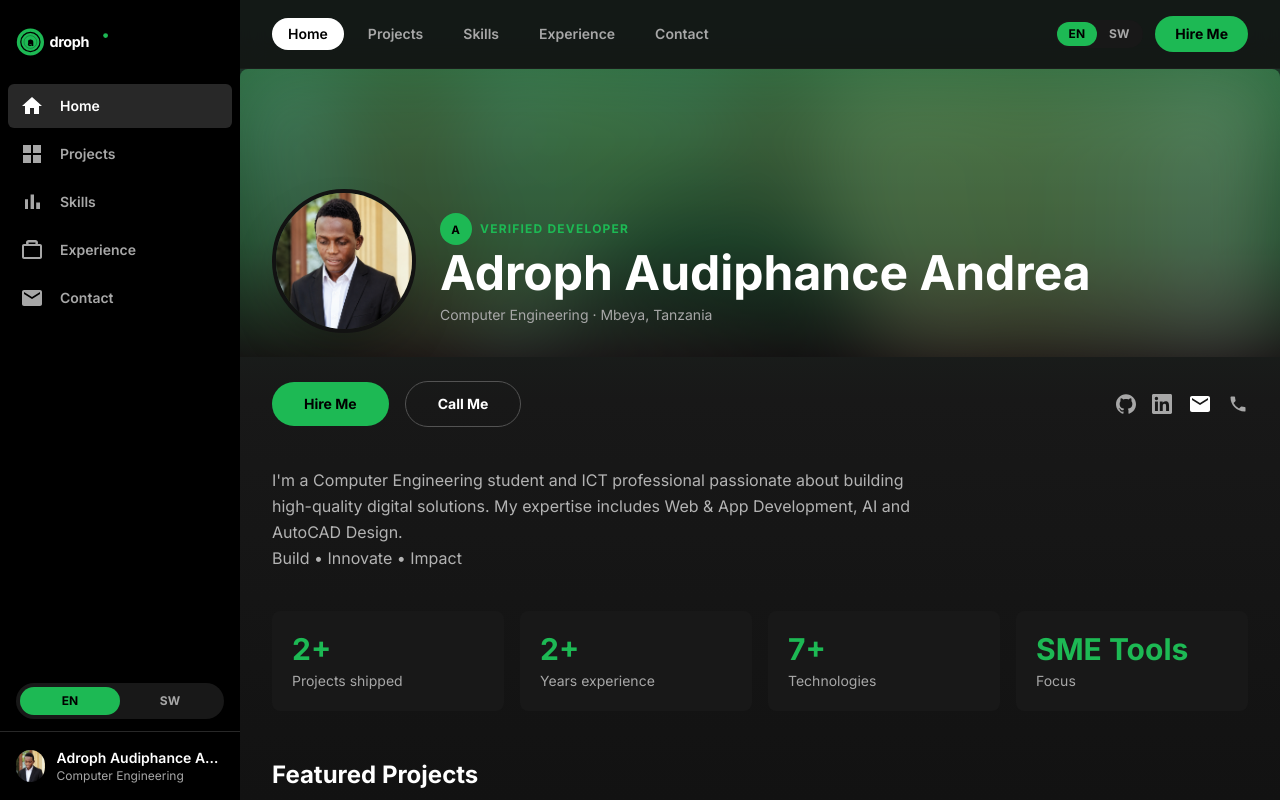
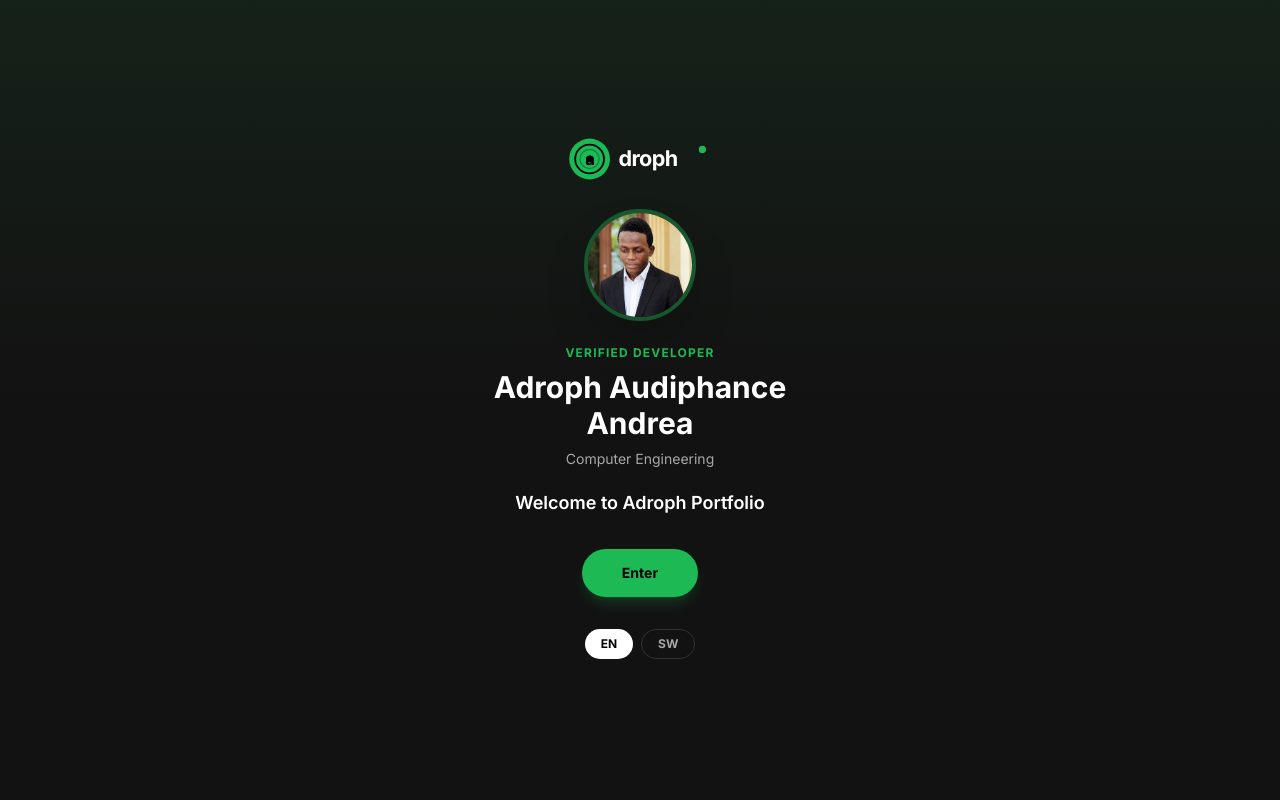
Before and after one commit to adroph2605-del/PORTF-, a React (Vite) app in the folder OneDrive/Desktop/POTFOLIO/PORTF/: page / in a window 1280 px wide. Built offline with nearby package versions, Linux system fonts and the light colour scheme; the HTML template or start-up script is replaced by a standard one; a web font is replaced by a local one.

Commit message:
Refactor HomeSection and layout adjustments

```diff
--- a/OneDrive/Desktop/POTFOLIO/PORTF/src/App.tsx
+++ b/OneDrive/Desktop/POTFOLIO/PORTF/src/App.tsx
@@ -269,9 +269,9 @@ function PhoneIcon() {
 
 function HomeSection({ lang, t }: { lang: Lang; t: (typeof T)["en"] }) {
   return (
-    <div className="pb-16">
+    <div className="pb-20 md:pb-16">
       <div
-        className="relative h-72 flex items-end px-8 pb-6 rounded-t-lg overflow-hidden mb-6"
+        className="relative min-h-[220px] sm:min-h-[260px] md:h-72 flex items-end px-4 sm:px-6 md:px-8 pb-5 md:pb-6 overflow-hidden mb-6"
         style={{ background: "linear-gradient(180deg, #2a6b3f 0%, #1a472a 60%, #121212 100%)" }}
       >
         <div
@@ -283,22 +283,26 @@ function HomeSection({ lang, t }: { lang: Lang; t: (typeof T)["en"] }) {
             filter: "blur(40px)",
           }}
         />
-        <div className="relative flex items-end gap-6">
-          <img src={ME.avatar} alt={ME.name} className="w-36 h-36 rounded-full object-cover shadow-2xl border-4 border-[#121212]" />
-          <div className="pb-2">
-            <p className="text-xs font-bold uppercase tracking-widest text-[#1DB954] mb-1 flex items-center gap-2">
+        <div className="relative flex flex-col sm:flex-row items-center sm:items-end gap-4 sm:gap-6 w-full">
+          <img
+            src={ME.avatar}
+            alt={ME.name}
+            className="w-24 h-24 sm:w-32 sm:h-32 md:w-36 md:h-36 rounded-full object-cover shadow-2xl border-4 border-[#121212] shrink-0"
+          />
+          <div className="pb-1 text-center sm:text-left">
+            <p className="text-xs font-bold uppercase tracking-widest text-[#1DB954] mb-1 flex items-center justify-center sm:justify-start gap-2">
               <AdroPh_Small /><span>{t.verified}</span>
             </p>
-            <h1 className="text-4xl md:text-5xl font-black mb-2">{ME.name}</h1>
-            <p className="text-[#A7A7A7] text-sm">{ME.role} · {ME.location}</p>
+            <h1 className="text-2xl sm:text-3xl md:text-5xl font-black mb-1 sm:mb-2 leading-tight">{ME.name}</h1>
+            <p className="text-[#A7A7A7] text-xs sm:text-sm">{ME.role} · {ME.location}</p>
           </div>
         </div>
       </div>
 
-      <div className="px-8 flex items-center gap-4 mb-10 flex-wrap">
-        <a href={`mailto:${ME.email}`} className="bg-[#1DB954] hover:bg-[#1ed760] text-black font-bold text-sm px-8 py-3 rounded-full transition-colors">{t.hireMe}</a>
-        <a href={`tel:${ME.phoneLink}`} className="border border-[#535353] hover:border-white text-white font-bold text-sm px-8 py-3 rounded-full transition-colors">{t.callMe}</a>
-        <div className="ml-auto flex items-center gap-4 text-[#A7A7A7]">
+      <div className="px-4 sm:px-6 md:px-8 flex items-center gap-3 mb-8 flex-wrap">
+        <a href={`mailto:${ME.email}`} className="bg-[#1DB954] hover:bg-[#1ed760] text-black font-bold text-sm px-6 sm:px-8 py-2.5 sm:py-3 rounded-full transition-colors">{t.hireMe}</a>
+        <a href={`tel:${ME.phoneLink}`} className="border border-[#535353] hover:border-white text-white font-bold text-sm px-6 sm:px-8 py-2.5 sm:py-3 rounded-full transition-colors">{t.callMe}</a>
+        <div className="w-full sm:w-auto sm:ml-auto flex items-center justify-center sm:justify-end gap-4 text-[#A7A7A7] mt-2 sm:mt-0">
           <a href={ME.github} target="_blank" rel="noreferrer" className="hover:text-white transition-colors" title="GitHub"><GithubIcon /></a>
           <a href={ME.linkedin} target="_blank" rel="noreferrer" className="hover:text-white transition-colors" title="LinkedIn"><LinkedInIcon /></a>
           <a href={`mailto:${ME.email}`} className="hover:text-white transition-colors" title="Email"><MailIcon active /></a>
@@ -306,26 +310,26 @@ function HomeSection({ lang, t }: { lang: Lang; t: (typeof T)["en"] }) {
         </div>
       </div>
 
-      <div className="px-8 mb-10">
-        <p className="text-[#B3B3B3] text-base leading-relaxed max-w-2xl whitespace-pre-line">{ME.bio[lang]}</p>
+      <div className="px-4 sm:px-6 md:px-8 mb-8">
+        <p className="text-[#B3B3B3] text-sm sm:text-base leading-relaxed max-w-2xl whitespace-pre-line">{ME.bio[lang]}</p>
       </div>
 
-      <div className="px-8 grid grid-cols-2 md:grid-cols-4 gap-4 mb-12">
+      <div className="px-4 sm:px-6 md:px-8 grid grid-cols-2 md:grid-cols-4 gap-3 sm:gap-4 mb-10">
         {[
           { label: t.projectsShipped, value: "2+" },
           { label: t.yearsExp, value: "2+" },
           { label: t.technologies, value: "7+" },
           { label: t.focus, value: t.focusValue },
         ].map((s) => (
-          <div key={s.label} className="bg-[#181818] hover:bg-[#242424] rounded-lg p-5 transition-colors">
-            <p className="text-3xl font-black text-[#1DB954]">{s.value}</p>
-            <p className="text-sm text-[#A7A7A7] mt-1">{s.label}</p>
+          <div key={s.label} className="bg-[#181818] hover:bg-[#242424] rounded-lg p-4 sm:p-5 transition-colors">
+            <p className="text-2xl sm:text-3xl font-black text-[#1DB954]">{s.value}</p>
+            <p className="text-xs sm:text-sm text-[#A7A7A7] mt-1">{s.label}</p>
           </div>
         ))}
       </div>
 
-      <div className="px-8">
-        <h2 className="text-2xl font-bold mb-4">{t.featured}</h2>
+      <div className="px-4 sm:px-6 md:px-8">
+        <h2 className="text-xl sm:text-2xl font-bold mb-4">{t.featured}</h2>
         <div className="grid grid-cols-1 md:grid-cols-2 gap-4">
           {PROJECTS.map((p) => (
             <ProjectCard key={p.id} project={p} lang={lang} />
@@ -375,7 +379,7 @@ function ProjectsSection({ lang, t }: { lang: Lang; t: (typeof T)["en"] }) {
   const filtered = filter === "All" ? PROJECTS : PROJECTS.filter((p) => p.type.en === filter);
 
   return (
-    <div className="px-8 pb-16">
+    <div className="px-4 sm:px-6 md:px-8 pb-20 md:pb-16">
       <h2 className="text-3xl font-black mb-2">{t.projectsTitle}</h2>
       <p className="text-[#A7A7A7] mb-6">{t.projectsSub}</p>
       <div className="flex flex-wrap gap-2 mb-8">
@@ -403,7 +407,7 @@ function ProjectsSection({ lang, t }: { lang: Lang; t: (typeof T)["en"] }) {
 function SkillsSection({ t }: { t: (typeof T)["en"] }) {
   const categories = Array.from(new Set(SKILLS.map((s) => s.category)));
   return (
-    <div className="px-8 pb-16">
+    <div className="px-4 sm:px-6 md:px-8 pb-20 md:pb-16">
       <h2 className="text-3xl font-black mb-2">{t.skillsTitle}</h2>
       <p className="text-[#A7A7A7] mb-8">{t.skillsSub}</p>
       <div className="flex flex-wrap gap-3 mb-10">
@@ -433,7 +437,7 @@ function SkillsSection({ t }: { t: (typeof T)["en"] }) {
 
 function ExperienceSection({ lang, t }: { lang: Lang; t: (typeof T)["en"] }) {
   return (
-    <div className="px-8 pb-16">
+    <div className="px-4 sm:px-6 md:px-8 pb-20 md:pb-16">
       <h2 className="text-3xl font-black mb-2">{t.experienceTitle}</h2>
       <p className="text-[#A7A7A7] mb-8">{t.experienceSub}</p>
       <div className="space-y-3">
@@ -521,7 +525,7 @@ function ContactSection({ t }: { t: (typeof T)["en"] }) {
   ];
 
   return (
-    <div className="px-8 pb-16">
+    <div className="px-4 sm:px-6 md:px-8 pb-20 md:pb-16">
       <h2 className="text-3xl font-black mb-2">{t.contactTitle}</h2>
       <p className="text-[#A7A7A7] mb-8">{t.contactSub}</p>
       <div className="grid grid-cols-1 md:grid-cols-2 gap-8">
@@ -582,6 +586,8 @@ function ContactSection({ t }: { t: (typeof T)["en"] }) {
 export default function App() {
   const [activeSection, setActiveSection] = useState("home");
   const [lang, setLang] = useState<Lang>("en");
+  const [menuOpen, setMenuOpen] = useState(false);
+  const [showWelcome, setShowWelcome] = useState(true);
   const t = T[lang];
 
   const NAV_ITEMS = [
@@ -592,67 +598,226 @@ export default function App() {
     { id: "contact", label: t.contact, icon: MailIcon },
   ];
 
+  const goTo = (id: string) => {
+    setActiveSection(id);
+    setMenuOpen(false);
+  };
+
+  const enterSite = () => {
+    setShowWelcome(false);
+  };
+
   const renderSection = () => {
     switch (activeSection) {
-      case "home": return <HomeSection lang={lang} t={t} />;
-      case "projects": return <ProjectsSection lang={lang} t={t} />;
-      case "skills": return <SkillsSection t={t} />;
-      case "experience": return <ExperienceSection lang={lang} t={t} />;
-      case "contact": return <ContactSection t={t} />;
-      default: return <HomeSection lang={lang} t={t} />;
+      case "home":
+        return <HomeSection lang={lang} t={t} />;
+      case "projects":
+        return <ProjectsSection lang={lang} t={t} />;
+      case "skills":
+        return <SkillsSection t={t} />;
+      case "experience":
+        return <ExperienceSection lang={lang} t={t} />;
+      case "contact":
+        return <ContactSection t={t} />;
+      default:
+        return <HomeSection lang={lang} t={t} />;
     }
   };
 
+  // ── Welcome / splash screen ──
+  if (showWelcome) {
+    return (
+      <div className="fixed inset-0 z-50 flex flex-col items-center justify-center bg-[#121212] text-white px-6">
+        <div className="absolute inset-0 opacity-30 bg-gradient-to-b from-[#1a472a] via-[#121212] to-[#121212]" />
+        <div className="relative flex flex-col items-center text-center max-w-sm">
+          <div className="mb-8 scale-150">
+            <AdroPh />
+          </div>
+          <img
+            src={ME.avatar}
+            alt={ME.name}
+            className="w-28 h-28 rounded-full object-cover border-4 border-[#1DB954]/40 shadow-2xl mb-6"
+          />
+          <p className="text-[#1DB954] text-xs font-bold uppercase tracking-widest mb-2">
+            Verified Developer
+          </p>
+          <h1 className="text-2xl sm:text-3xl font-black mb-2">{ME.name}</h1>
+          <p className="text-[#A7A7A7] text-sm mb-1">Computer Engineering</p>
+          <p className="text-white text-lg font-semibold mt-4 mb-8">
+            {lang === "sw" ? "Karibu Adroph Portfolio" : "Welcome to Adroph Portfolio"}
+          </p>
+          <button
+            onClick={enterSite}
+            className="bg-[#1DB954] hover:bg-[#1ed760] text-black font-bold text-sm px-10 py-3.5 rounded-full transition-colors shadow-lg shadow-[#1DB954]/20"
+          >
+            {lang === "sw" ? "Ingia" : "Enter"}
+          </button>
+          <div className="flex gap-2 mt-8">
+            <button
+              onClick={() => setLang("en")}
+              className={`text-xs font-bold px-4 py-1.5 rounded-full ${lang === "en" ? "bg-white text-black" : "text-[#A7A7A7] border border-[#333]"}`}
+            >
+              EN
+            </button>
+            <button
+              onClick={() => setLang("sw")}
+              className={`text-xs font-bold px-4 py-1.5 rounded-full ${lang === "sw" ? "bg-white text-black" : "text-[#A7A7A7] border border-[#333]"}`}
+            >
+              SW
+            </button>
+          </div>
+        </div>
+      </div>
+    );
+  }
+
   return (
-    <div className="flex h-screen bg-[#121212] text-white overflow-hidden">
-      <aside className="w-60 flex-shrink-0 flex flex-col bg-black">
-        <div className="flex items-center px-4 pt-6 pb-6"><AdroPh /></div>
-        <nav className="flex-1 px-2 space-y-1">
+    <div className="flex h-[100dvh] bg-[#121212] text-white overflow-hidden relative">
+      {/* Mobile overlay when menu open */}
+      {menuOpen && (
+        <div
+          className="fixed inset-0 bg-black/60 z-30 md:hidden"
+          onClick={() => setMenuOpen(false)}
+        />
+      )}
+
+      {/* Sidebar — desktop always visible; mobile slide-in */}
+      <aside
+        className={`
+          fixed md:static inset-y-0 left-0 z-40
+          w-64 max-w-[80vw] flex flex-col bg-black
+          transform transition-transform duration-300 ease-out
+          ${menuOpen ? "translate-x-0" : "-translate-x-full"}
+          md:translate-x-0 md:flex-shrink-0
+        `}
+      >
+        <div className="flex items-center justify-between px-4 pt-5 pb-4">
+          <button onClick={() => goTo("home")} className="flex items-center">
+            <AdroPh />
+          </button>
+          <button
+            onClick={() => setMenuOpen(false)}
+            className="md:hidden w-9 h-9 flex items-center justify-center rounded-full bg-[#282828] text-[#A7A7A7] hover:text-white"
+            aria-label="Close menu"
+          >
+            ✕
+          </button>
+        </div>
+
+        <nav className="flex-1 px-2 space-y-1 overflow-y-auto">
           {NAV_ITEMS.map(({ id, label, icon: Icon }) => (
-            <button key={id} onClick={() => setActiveSection(id)}
-              className={`w-full flex items-center gap-4 px-3 py-2.5 rounded-md text-sm font-semibold transition-colors ${
-                activeSection === id ? "bg-[#282828] text-white" : "text-[#A7A7A7] hover:text-white"
-              }`}>
-              <Icon active={activeSection === id} />{label}
+            <button
+              key={id}
+              onClick={() => goTo(id)}
+              className={`w-full flex items-center gap-4 px-3 py-3 rounded-md text-sm font-semibold transition-colors ${
+                activeSection === id
+                  ? "bg-[#282828] text-white"
+                  : "text-[#A7A7A7] hover:text-white"
+              }`}
+            >
+              <Icon active={activeSection === id} />
+              {label}
             </button>
           ))}
         </nav>
+
         <div className="px-4 pb-3">
           <div className="flex rounded-full bg-[#181818] p-1">
-            <button onClick={() => setLang("en")} className={`flex-1 text-xs font-bold py-1.5 rounded-full transition-colors ${lang === "en" ? "bg-[#1DB954] text-black" : "text-[#A7A7A7] hover:text-white"}`}>EN</button>
-            <button onClick={() => setLang("sw")} className={`flex-1 text-xs font-bold py-1.5 rounded-full transition-colors ${lang === "sw" ? "bg-[#1DB954] text-black" : "text-[#A7A7A7] hover:text-white"}`}>SW</button>
+            <button
+              onClick={() => setLang("en")}
+              className={`flex-1 text-xs font-bold py-1.5 rounded-full transition-colors ${
+                lang === "en" ? "bg-[#1DB954] text-black" : "text-[#A7A7A7] hover:text-white"
+              }`}
+            >
+              EN
+            </button>
+            <button
+              onClick={() => setLang("sw")}
+              className={`flex-1 text-xs font-bold py-1.5 rounded-full transition-colors ${
+                lang === "sw" ? "bg-[#1DB954] text-black" : "text-[#A7A7A7] hover:text-white"
+              }`}
+            >
+              SW
+            </button>
           </div>
         </div>
+
         <div className="p-4 border-t border-[#282828]">
           <div className="flex items-center gap-3">
-            <img src={ME.avatar} alt={ME.name} className="w-8 h-8 rounded-full object-cover" />
+            <img src={ME.avatar} alt={ME.name} className="w-9 h-9 rounded-full object-cover" />
             <div className="min-w-0">
-              <p className="text-sm font-semibold truncate">{ME.name}</p>
+              <p className="text-sm font-semibold truncate">{ME.firstName}</p>
               <p className="text-xs text-[#A7A7A7] truncate">{ME.role}</p>
             </div>
           </div>
         </div>
       </aside>
 
-      <main className="flex-1 overflow-y-auto bg-gradient-to-b from-[#1a3a2a] via-[#181818] to-[#121212]">
-        <div className="sticky top-0 z-10 flex items-center justify-between px-8 py-4 bg-[#121212]/80 backdrop-blur-md border-b border-[#282828]/40">
-          <div className="flex items-center gap-2 flex-wrap">
+      {/* Main content — full width on mobile */}
+      <main className="flex-1 flex flex-col min-w-0 overflow-hidden bg-gradient-to-b from-[#1a3a2a] via-[#181818] to-[#121212]">
+        {/* Top bar */}
+        <div className="sticky top-0 z-20 flex items-center justify-between gap-2 px-3 sm:px-6 py-3 bg-[#121212]/90 backdrop-blur-md border-b border-[#282828]/40">
+          {/* Logo = menu toggle on mobile */}
+          <button
+            onClick={() => setMenuOpen(true)}
+            className="md:hidden flex items-center gap-2 shrink-0"
+            aria-label="Open menu"
+          >
+            <AdroPh_Small />
+            <span className="font-bold text-sm">droph</span>
+          </button>
+
+          {/* Desktop nav pills */}
+          <div className="hidden md:flex items-center gap-1 flex-wrap">
             {NAV_ITEMS.map(({ id, label }) => (
-              <button key={id} onClick={() => setActiveSection(id)}
-                className={`text-sm font-semibold px-4 py-1.5 rounded-full transition-colors ${
-                  activeSection === id ? "bg-white text-black" : "text-[#A7A7A7] hover:text-white"
-                }`}>{label}</button>
+              <button
+                key={id}
+                onClick={() => goTo(id)}
+                className={`text-sm font-semibold px-3 py-1.5 rounded-full transition-colors ${
+                  activeSection === id
+                    ? "bg-white text-black"
+                    : "text-[#A7A7A7] hover:text-white"
+                }`}
+              >
+                {label}
+              </button>
             ))}
           </div>
-          <div className="flex items-center gap-3">
+
+          {/* Mobile: current section title */}
+          <p className="md:hidden flex-1 text-center text-sm font-semibold truncate">
+            {NAV_ITEMS.find((n) => n.id === activeSection)?.label}
+          </p>
+
+          <div className="flex items-center gap-2 shrink-0">
             <div className="hidden sm:flex rounded-full bg-[#181818] p-0.5">
-              <button onClick={() => setLang("en")} className={`text-xs font-bold px-3 py-1 rounded-full transition-colors ${lang === "en" ? "bg-[#1DB954] text-black" : "text-[#A7A7A7]"}`}>EN</button>
-              <button onClick={() => setLang("sw")} className={`text-xs font-bold px-3 py-1 rounded-full transition-colors ${lang === "sw" ? "bg-[#1DB954] text-black" : "text-[#A7A7A7]"}`}>SW</button>
+              <button
+                onClick={() => setLang("en")}
+                className={`text-xs font-bold px-2.5 py-1 rounded-full transition-colors ${
+                  lang === "en" ? "bg-[#1DB954] text-black" : "text-[#A7A7A7]"
+                }`}
+              >
+                EN
+              </button>
+              <button
+                onClick={() => setLang("sw")}
+                className={`text-xs font-bold px-2.5 py-1 rounded-full transition-colors ${
+                  lang === "sw" ? "bg-[#1DB954] text-black" : "text-[#A7A7A7]"
+                }`}
+              >
+                SW
+              </button>
             </div>
-            <a href={`mailto:${ME.email}`} className="bg-[#1DB954] hover:bg-[#1ed760] text-black font-bold text-sm px-5 py-2 rounded-full transition-colors whitespace-nowrap">{t.hireMe}</a>
+            <a
+              href={`mailto:${ME.email}`}
+              className="bg-[#1DB954] hover:bg-[#1ed760] text-black font-bold text-xs sm:text-sm px-3 sm:px-5 py-2 rounded-full transition-colors whitespace-nowrap"
+            >
+              {t.hireMe}
+            </a>
           </div>
         </div>
-        <div>{renderSection()}</div>
+
+        <div className="flex-1 overflow-y-auto overscroll-contain">{renderSection()}</div>
       </main>
     </div>
   );
```
